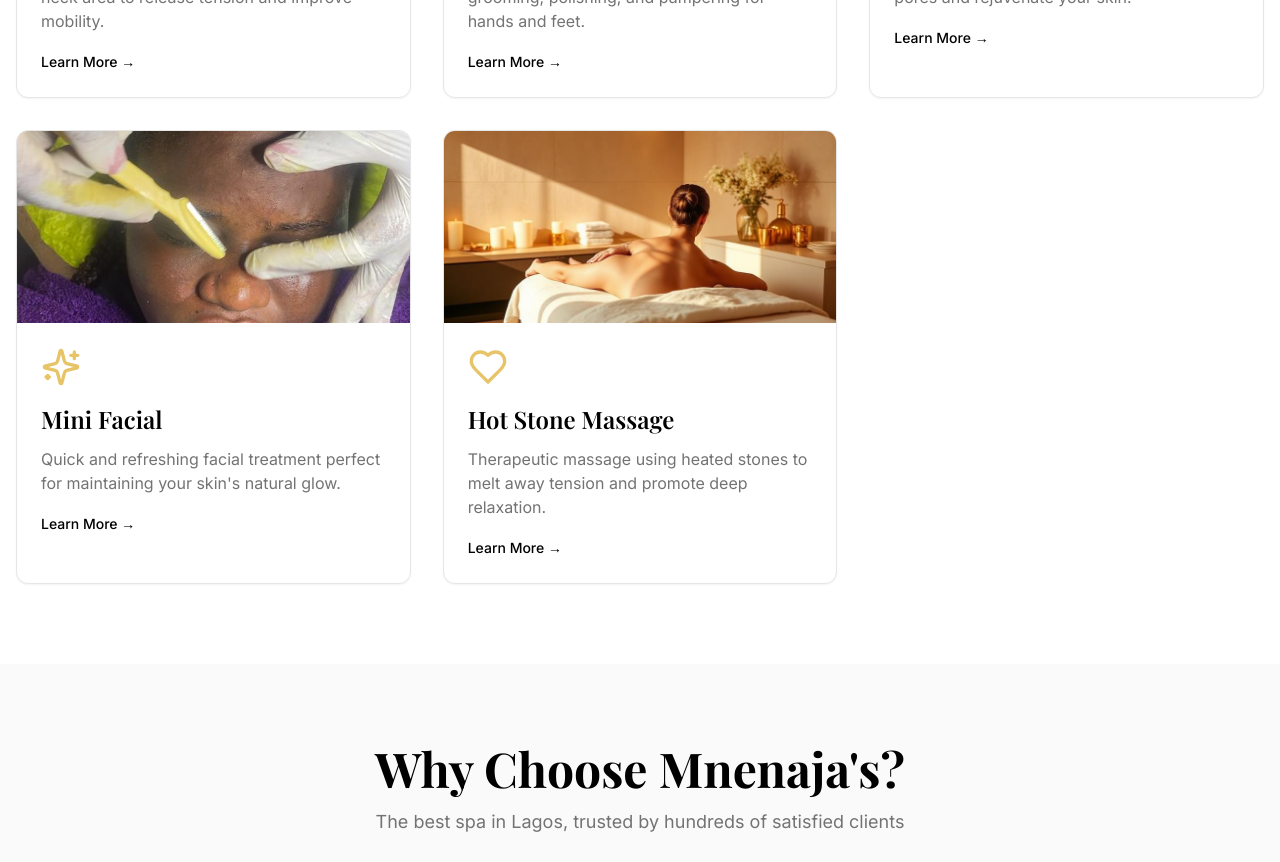
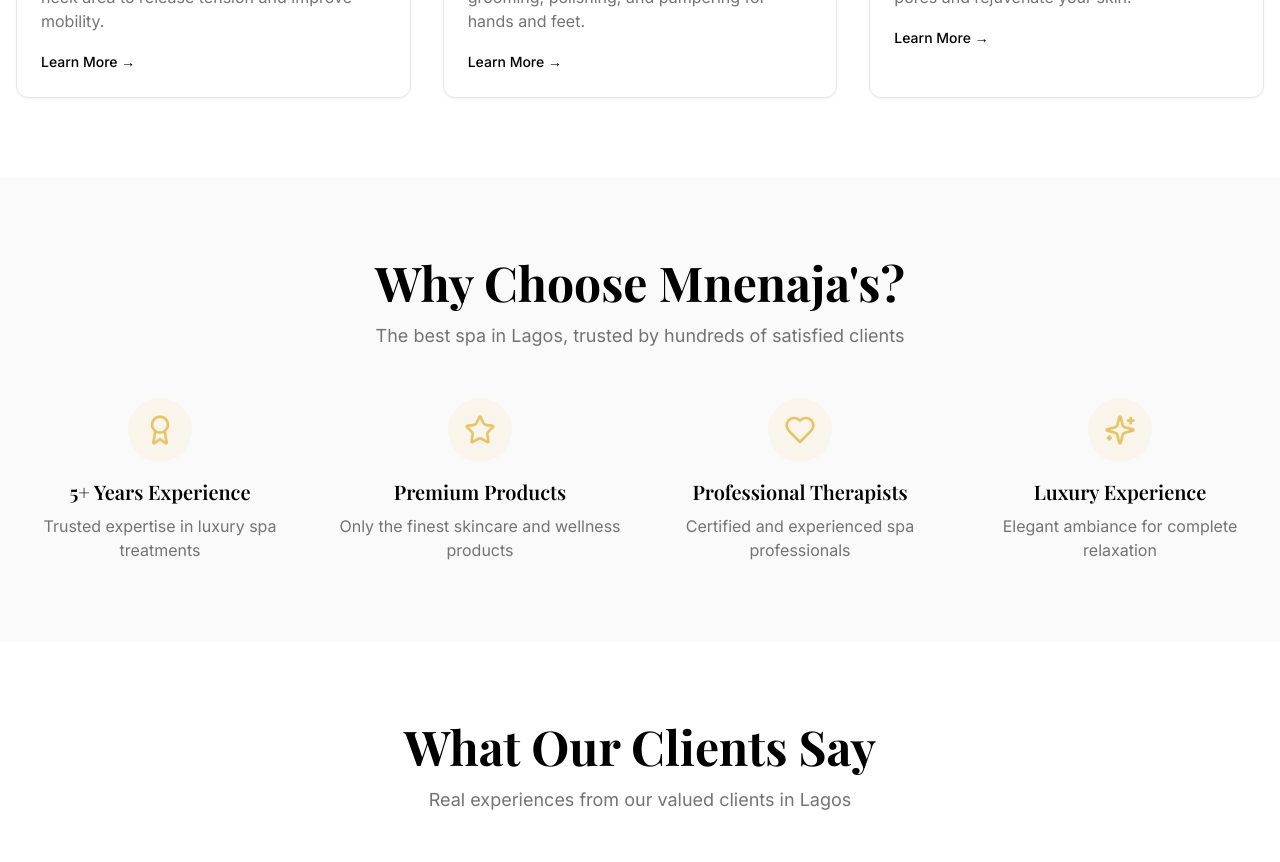
Before and after one commit to ajaogloria29-lang/Mnenajs-luxury-spa, a React (Vite) app: page / in a window 1280 px wide. Shown: the part 3300-4162 px from the top of the page. Built offline with nearby package versions, Linux system fonts and the light colour scheme; the HTML template or start-up script is replaced by a standard one.

Commit message:
Remove services from signature

```diff
--- a/src/pages/Home.tsx
+++ b/src/pages/Home.tsx
@@ -18,7 +18,7 @@ import backMassageImage from "@/assets/back-massage.jpg";
 import shoulderMassageImage from "@/assets/shoulder-massage.jpg";
 import pedicureManicureImage from "@/assets/pedicure-manicure.jpg";
 import deepCleaningFacialImage from "@/assets/deep-cleaning-facial.jpg";
-import massageTherapyImage from "@/assets/massage-therapy.jpg";
+
 
 const Home = () => {
   const services = [
@@ -111,18 +111,6 @@ const Home = () => {
       title: "Deep Cleaning Facial",
       description: "Intensive facial treatment to deeply cleanse pores and rejuvenate your skin.",
       image: deepCleaningFacialImage,
-    },
-    {
-      icon: Sparkles,
-      title: "Mini Facial",
-      description: "Quick and refreshing facial treatment perfect for maintaining your skin's natural glow.",
-      image: facialImage,
-    },
-    {
-      icon: Heart,
-      title: "Hot Stone Massage",
-      description: "Therapeutic massage using heated stones to melt away tension and promote deep relaxation.",
-      image: massageTherapyImage,
     },
   ];
 
```
